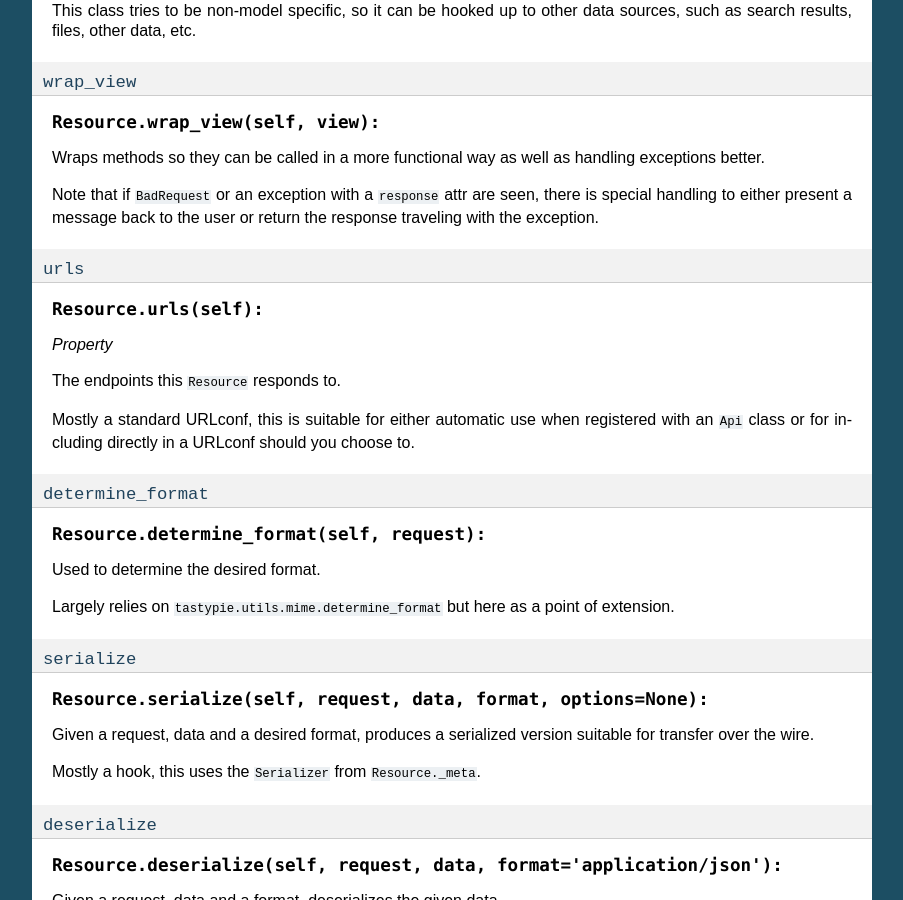
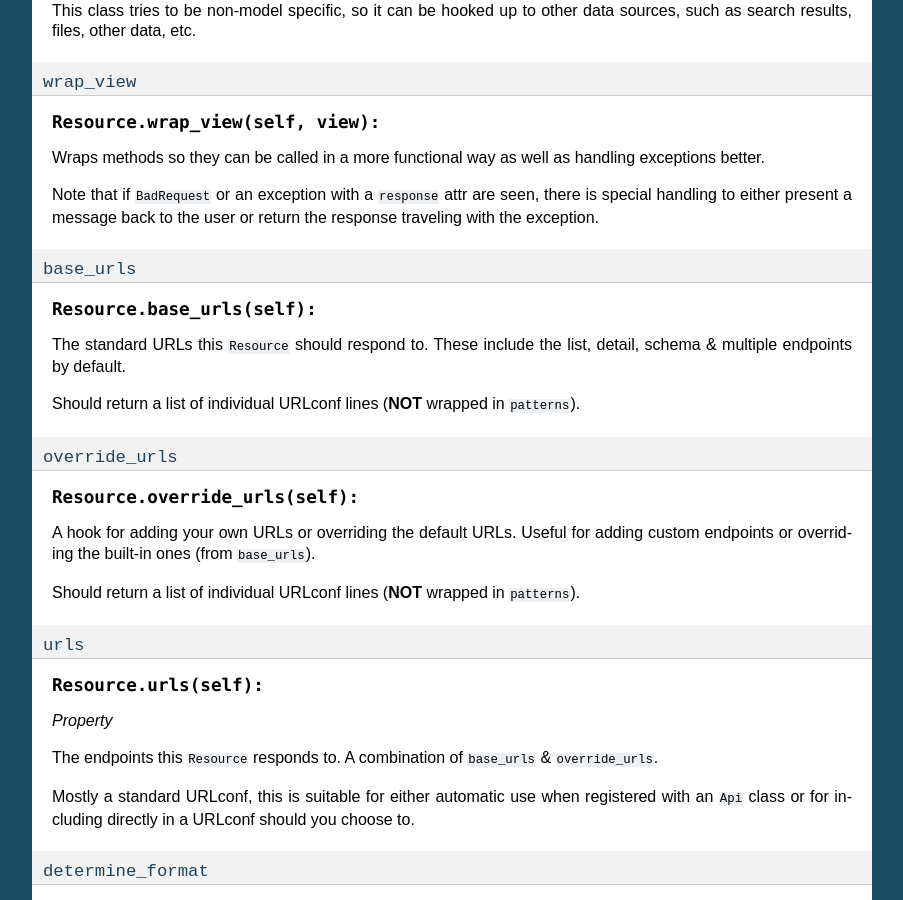
Before and after one commit to django-tastypie/django-tastypie, a Sphinx documentation site: the page built from docs/resources.rst, in a window 1280 px wide and 900 px high, scrolled down 6534 px. Shown: the whole window, without its empty margins (198-1101 px from the left). Built offline with Sphinx 7.4.7, drawn with Linux system fonts in a browser that asks for light colours; pages that are not in the unit, such as notebooks, are missing from menus; some of the changed text lies outside the part shown.

Commit message:
Documented the new url override methods.

```diff
--- a/docs/resources.rst
+++ b/docs/resources.rst
@@ -421,6 +421,28 @@ Note that if ``BadRequest`` or an exception with a ``response`` attr are seen,
 there is special handling to either present a message back to the user or
 return the response traveling with the exception.
 
+``base_urls``
+-------------
+
+.. method:: Resource.base_urls(self):
+
+The standard URLs this ``Resource`` should respond to. These include the
+list, detail, schema & multiple endpoints by default.
+
+Should return a list of individual URLconf lines (**NOT** wrapped in
+``patterns``).
+
+``override_urls``
+-----------------
+
+.. method:: Resource.override_urls(self):
+
+A hook for adding your own URLs or overriding the default URLs. Useful for
+adding custom endpoints or overriding the built-in ones (from ``base_urls``).
+
+Should return a list of individual URLconf lines (**NOT** wrapped in
+``patterns``).
+
 ``urls``
 --------
 
@@ -428,7 +450,8 @@ return the response traveling with the exception.
 
 *Property*
 
-The endpoints this ``Resource`` responds to.
+The endpoints this ``Resource`` responds to. A combination of ``base_urls`` &
+``override_urls``.
 
 Mostly a standard URLconf, this is suitable for either automatic use
 when registered with an ``Api`` class or for including directly in
```
Also changed, not shown: docs/api.rst (+11 -0 lines).
